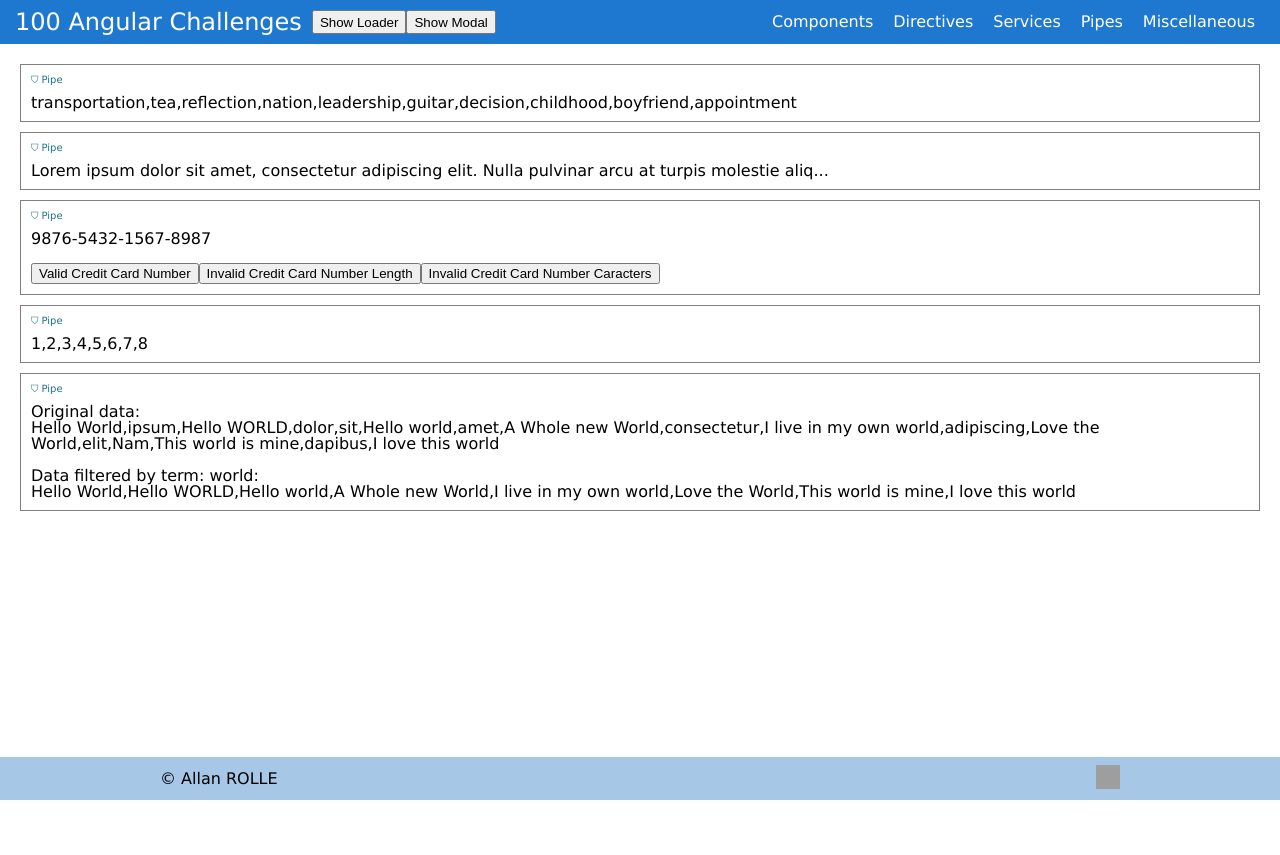
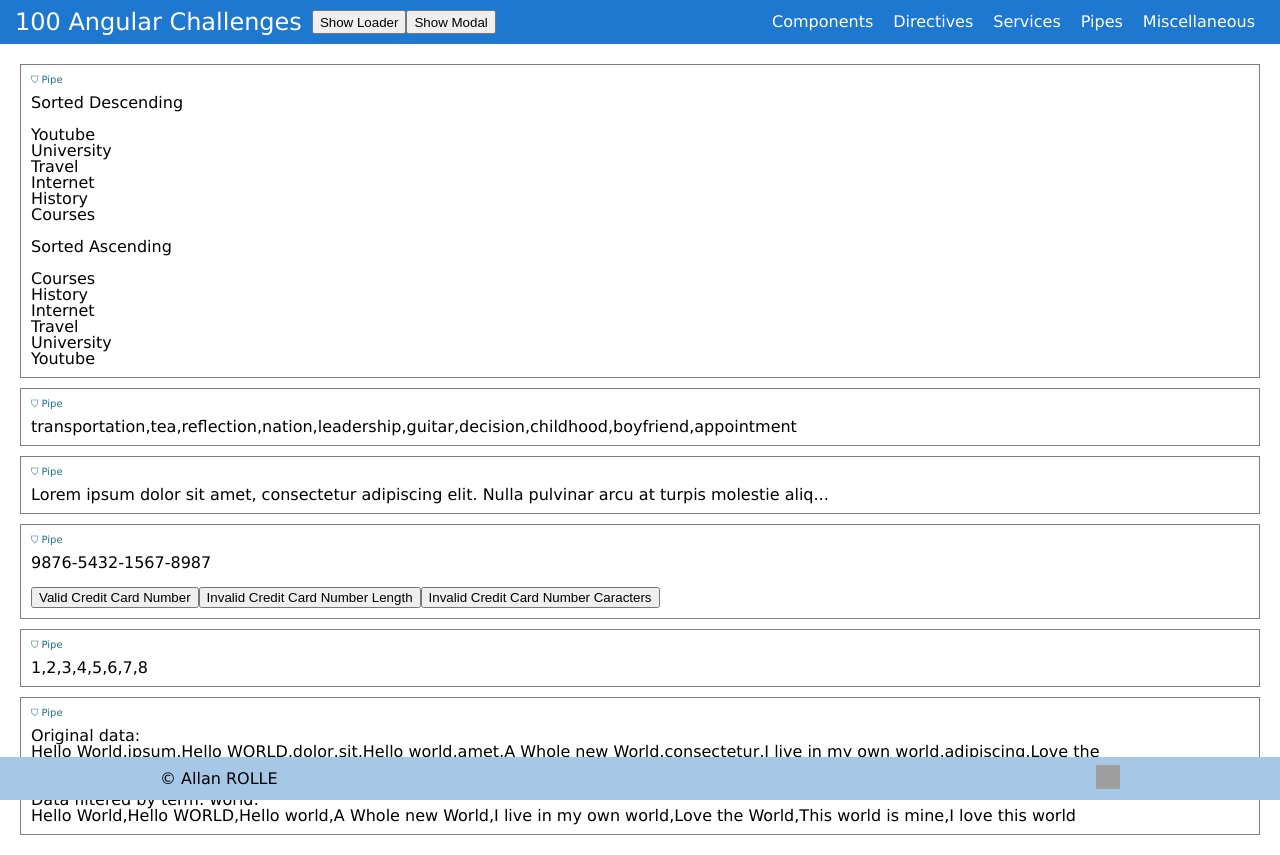
Before and after one commit to Portfolio-Allan-Rolle/100AngularChallenges, an Angular app: page /pipes in a window 1280 px wide. Before the commit the page ends 800 px from the top, so only its background shows below. Built offline with nearby package versions, Linux system fonts and the light colour scheme; grey boxes are pictures that could not be loaded.

Commit message:
Sort By Key complete

```diff
--- /dev/null
+++ b/src/app/pipes/sort-by-key.pipe.ts
@@ -0,0 +1,33 @@
+import { Pipe, PipeTransform } from '@angular/core';
+import { sortType } from '../models';
+
+@Pipe({
+  name: 'sortByKey',
+})
+export class SortByKeyPipe implements PipeTransform {
+  transform(
+    value: { [key: string]: string }[],
+    key: string,
+    type: string,
+  ): { [key: string]: string }[] {
+    if (value == null || value == undefined) {
+      return value;
+    }
+
+    if (!Array.isArray(value)) {
+      throw new Error('Sort By Key pipe requires an array');
+    }
+
+    if (sortType.ASC == type) {
+      return [...value].sort((a, b) =>
+        a[key].toLowerCase().localeCompare(b[key].toLowerCase()),
+      );
+    } else if (sortType.DESC == type) {
+      return [...value].sort((a, b) =>
+        b[key].toLowerCase().localeCompare(a[key].toLowerCase()),
+      );
+    }
+
+    return value;
+  }
+}
--- a/src/app/routes/pipes-documentation/pipes-documentation.component.html
+++ b/src/app/routes/pipes-documentation/pipes-documentation.component.html
@@ -1,3 +1,27 @@
+<app-container [title]="'Pipe'">
+  <p>Sorted Descending</p>
+  <br />
+  <ul>
+    @for (
+      item of dataToSortByKey | sortByKey: "content" : sortEnum.DESC;
+      track $index
+    ) {
+      <li>{{ item["content"] }}</li>
+    }
+  </ul>
+  <br />
+  <p>Sorted Ascending</p>
+  <br />
+  <ul>
+    @for (
+      item of dataToSortByKey | sortByKey: "content" : sortEnum.ASC;
+      track $index
+    ) {
+      <li>{{ item["content"] }}</li>
+    }
+  </ul>
+</app-container>
+
 <app-container [title]="'Pipe'">
   <p>{{ dataToSort | sort: sortEnum.DESC }}</p>
 </app-container>
--- a/src/app/routes/pipes-documentation/pipes-documentation.component.ts
+++ b/src/app/routes/pipes-documentation/pipes-documentation.component.ts
@@ -6,16 +6,18 @@ import { FilterTermPipe } from '../../pipes/filter-term.pipe';
 import { SortPipe } from '../../pipes/sort.pipe';
 import { sortType } from '../../models';
 import { ContainerComponent } from '../../components/container/container.component';
+import { SortByKeyPipe } from '../../pipes/sort-by-key.pipe';
 
 @Component({
   selector: 'app-pipes-documentation',
   imports: [
+    SortByKeyPipe,
     TruncatePipe,
     CreditCardFormatterPipe,
     FlattenPipe,
     FilterTermPipe,
     SortPipe,
-    ContainerComponent
+    ContainerComponent,
   ],
   templateUrl: './pipes-documentation.component.html',
   styleUrl: './pipes-documentation.component.scss',
@@ -72,4 +74,13 @@ export class PipesDocumentationComponent {
     'decision',
     'appointment',
   ];
+
+  dataToSortByKey = [
+    { content: 'Courses' },
+    { content: 'Youtube' },
+    { content: 'History' },
+    { content: 'Travel' },
+    { content: 'University' },
+    { content: 'Internet' },
+  ];
 }
```
Also changed, not shown: 2 other files (tests, documents, lock files or other folders).
